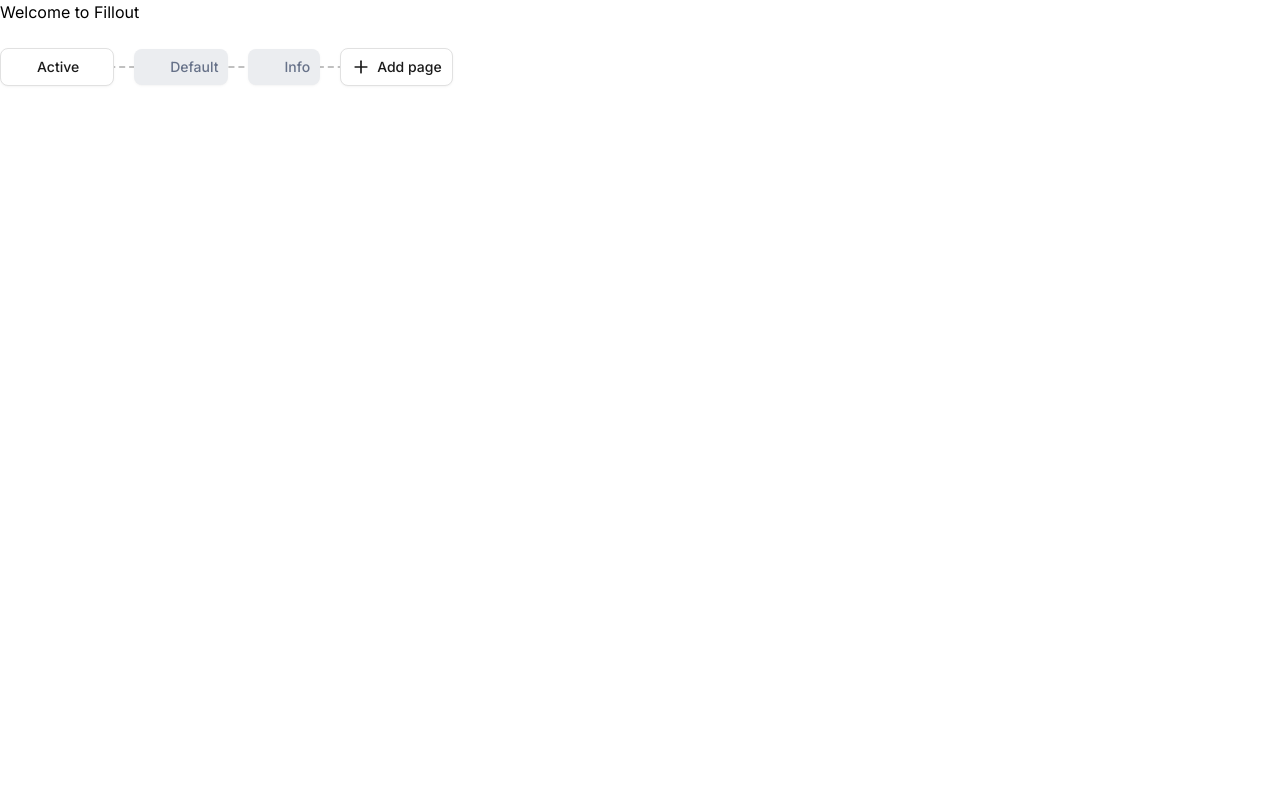
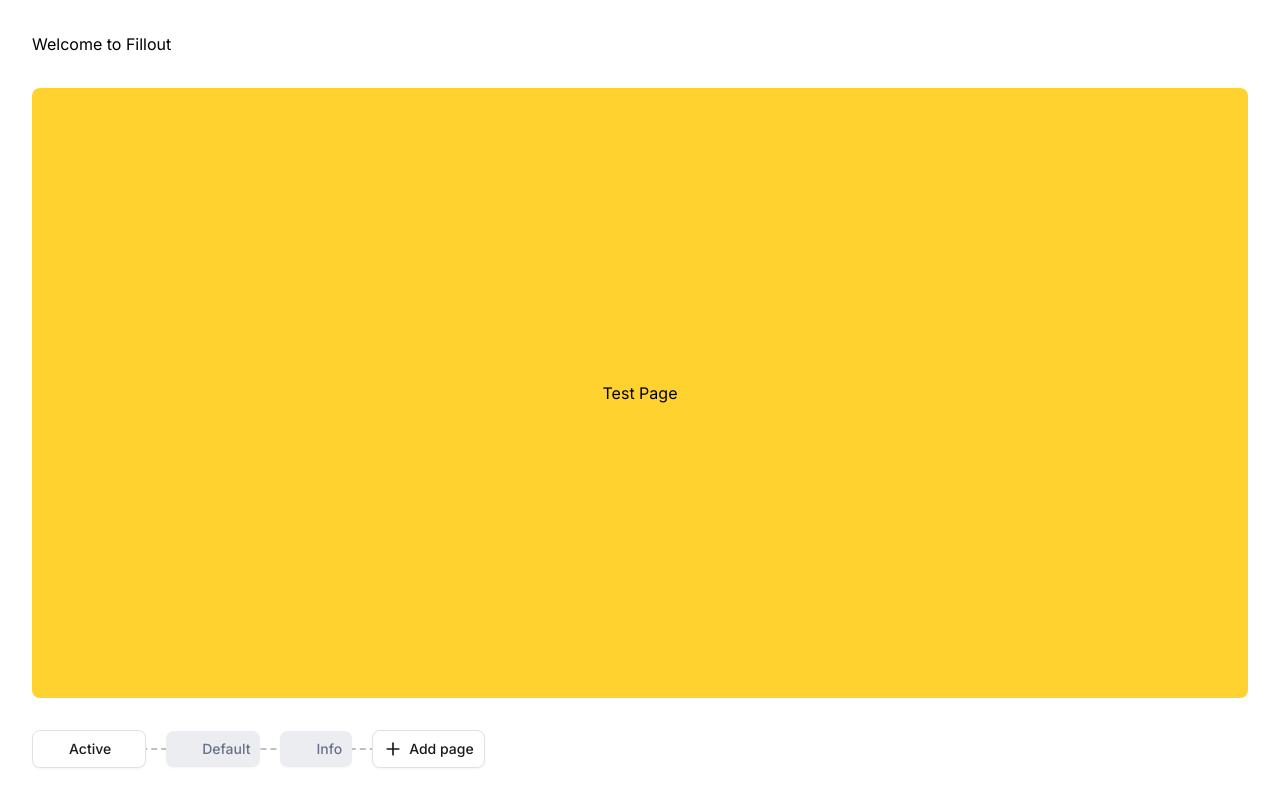
Before and after one commit to lucasfvera/pages-tab-navigation-challenge, a Next.js app: page / in a window 1280 px wide. Built offline with nearby package versions, Linux system fonts and the light colour scheme.

Commit message:
Add mocked layout for pages

```diff
--- a/src/app/layout.tsx
+++ b/src/app/layout.tsx
@@ -17,8 +17,10 @@ export default function RootLayout({
 	children: React.ReactNode;
 }>) {
 	return (
-		<html lang="en">
-			<body className={`${inter.className} antialiased`}>{children}</body>
+		<html lang="en" className="h-full">
+			<body className={`${inter.className} antialiased h-full`}>
+				{children}
+			</body>
 		</html>
 	);
 }
--- a/src/app/page.tsx
+++ b/src/app/page.tsx
@@ -2,8 +2,11 @@ import { PagesNavigationBar } from '@/components/Molecules/PagesNavigationBar/Pa
 
 export default function Home() {
 	return (
-		<div>
-			Welcome to Fillout
+		<div className="flex flex-col h-full p-8 gap-8">
+			<h1>Welcome to Fillout</h1>
+			<div className="flex w-full bg-amber-300 h-full flex-1 rounded-lg items-center justify-center">
+				Test Page
+			</div>
 			<PagesNavigationBar />
 		</div>
 	);
--- a/src/components/Molecules/PagesNavigationBar/PagesNavigationBar.tsx
+++ b/src/components/Molecules/PagesNavigationBar/PagesNavigationBar.tsx
@@ -39,7 +39,7 @@ const PagesNavigationBar = () => {
 
 	return (
 		<div
-			className="flex w-fit gap-5 relative items-center py-6"
+			className="flex w-fit gap-5 relative items-center"
 			onMouseLeave={() => {
 				const hoverTimer = setTimeout(() => setIsHovered(null), 400);
 				setTimer(hoverTimer);
@@ -77,10 +77,8 @@ const PagesNavigationBar = () => {
 	);
 };
 
-const DottedLine = () => {
-	return (
-		<div className="border-t-2 border-dashed border-[#C0C0C0] absolute w-full top-1/2 transform -translate-y-1/2 z-0" />
-	);
-};
+const DottedLine = () => (
+	<div className="border-t-2 border-dashed border-[#C0C0C0] absolute w-full top-1/2 transform -translate-y-1/2 z-0" />
+);
 
 export { PagesNavigationBar };
```
